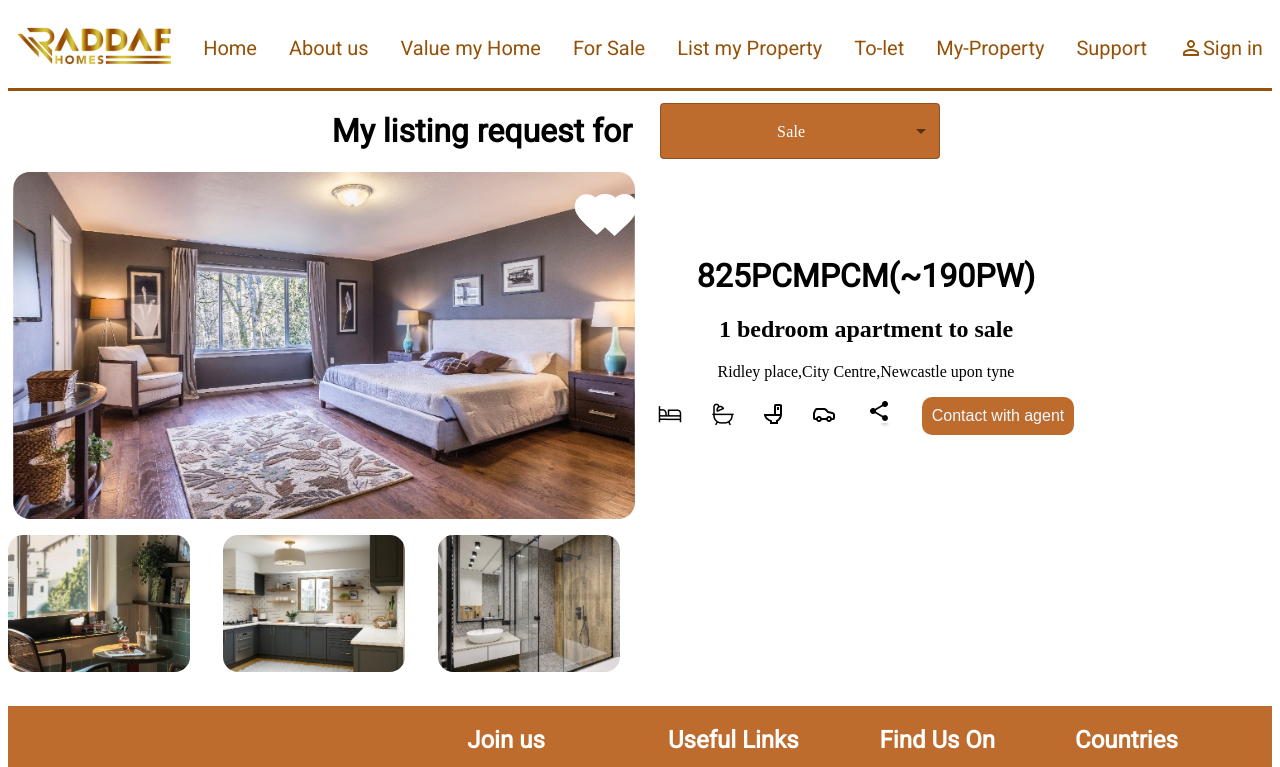
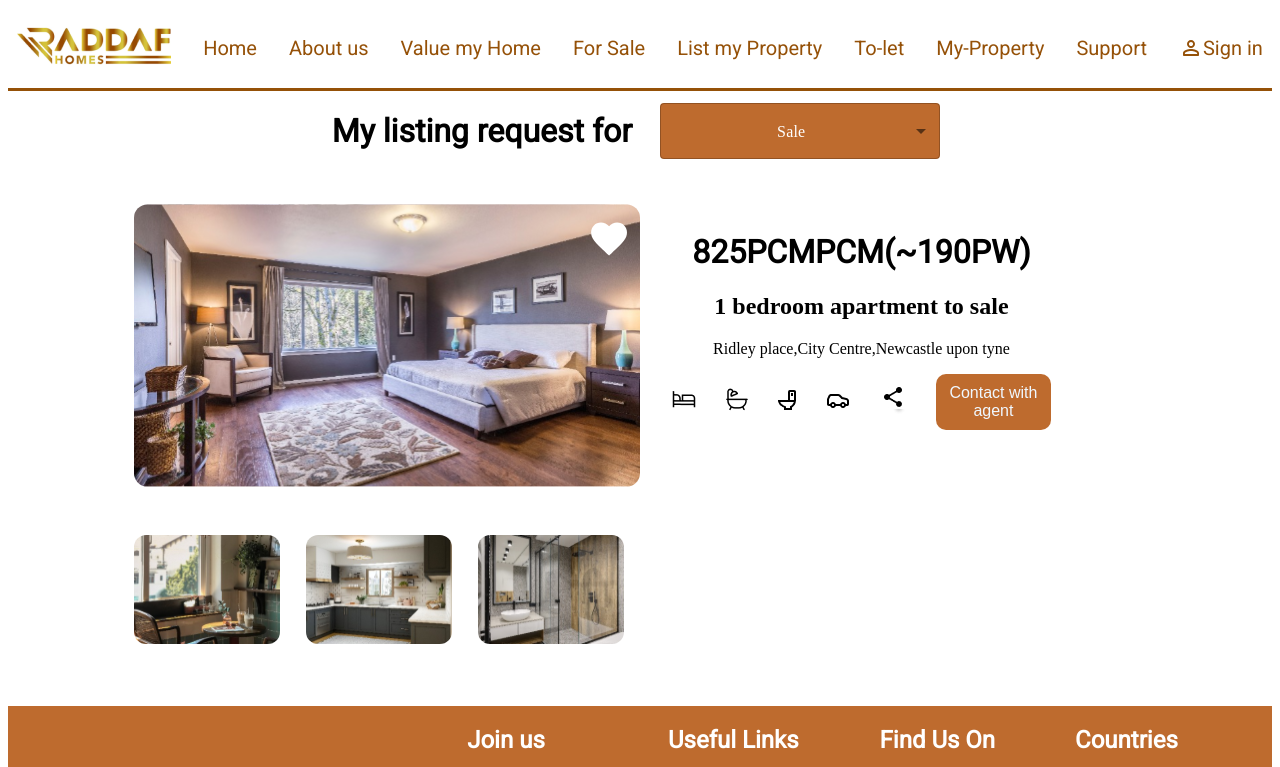
Before and after one commit to Jobminar/Radaf-FE, a React (Create React App) app in the folder client/: page /viewpage in a window 1280 px wide. Shown: the top 767 px of the page. Built offline with nearby package versions, Linux system fonts and the light colour scheme.

Commit message:
update chandra

```diff
--- a/client/src/components/Profile/MyViewing/index.js
+++ b/client/src/components/Profile/MyViewing/index.js
@@ -17,7 +17,7 @@ import logo from '../listing/logo.svg'
 
 const Viewpage = () => {
   const [age, setAge] = React.useState("");
-  const [color,setColor]=useState('white')
+  const [color,setColor]=useState('blue')
   const handleChange = (event) => {
     setAge(event.target.value);
   };
@@ -38,7 +38,7 @@ const Viewpage = () => {
               width: "55%",
               backgroundColor: "#9E5C08",
               borderRadius: "40px",
-              boxShadow: "none", // Remove all borders
+              boxShadow: "none",
               height: "auto",
             }}
           >
@@ -55,7 +55,7 @@ const Viewpage = () => {
               onChange={handleChange}
               autoWidth
               displayEmpty
-              renderValue={(value) => (value ? value : "Sale")} // Render placeholder text
+              renderValue={(value) => (value ? value : "Sale")}
               sx={{
                 border: "#BE6B2E",
                 background: "#BE6B2E",
@@ -82,7 +82,7 @@ const Viewpage = () => {
                   src={ele.img}
                   alt={ele.title}
                 />
-                <Icon onClick={handleClick}><FavoriteIcon  sx={{position:'absolute',left:587,top:187,fontSize:55,color: color,cursor:"pointer"}}/></Icon>
+                <Icon onClick={handleClick}><FavoriteIcon  sx={{position:'relative',top:"20px",fontSize:55,color: color,cursor:"pointer"}}/></Icon>
               </div>
             ))}
           </div>
@@ -95,7 +95,7 @@ const Viewpage = () => {
           </div>
         </div>
 
-        <div className="content-section">
+        <div className="content-section1">
           {data.map((ele,ind) => (
             <div className="content-inside" key={ind}>
                <h1><b>{ele.month}PCM(~190PW)</b></h1>
--- a/client/src/components/Profile/listing/listing.css
+++ b/client/src/components/Profile/listing/listing.css
@@ -2,9 +2,12 @@
     /* border: 4px solid red; */
     height: auto;
     display: grid;
-    grid-template-columns: 50% 50%;
+    grid-template-columns: 40% 40%;
     min-width: 400px;
     flex-wrap: wrap;
+    align-items: center;
+    justify-content: center;
+
 }
 
 h1{
@@ -57,13 +60,17 @@ h1{
     width: 90%;
     /* height: 100%; */
 }
-.content-section{
+.content-section1{
     /* border: 1px solid black; */
     display: flex;
     flex-direction: column;
-    justify-content: center;
-    align-items: center;
+    justify-content: top;
+    align-items: flex-start;
     text-align: center;
+    height: 100%;
+    padding-top: 5rem ;
+    padding-left: 2rem;
+
 }
 
 .icons{
@@ -74,6 +81,7 @@ h1{
     cursor: pointer;
 }
 .button1{
+    width: 100%;
     background-color: #BE6B2E;
    border-radius: 10px;
    color: aliceblue;
@@ -94,9 +102,6 @@ h1{
 }
 .content-inside{
     /* border: 2px solid red; */
-    position:relative;
-    top: -110px;
-    right: 90px;
     width: 80%;
     height: 30%;
 
```
